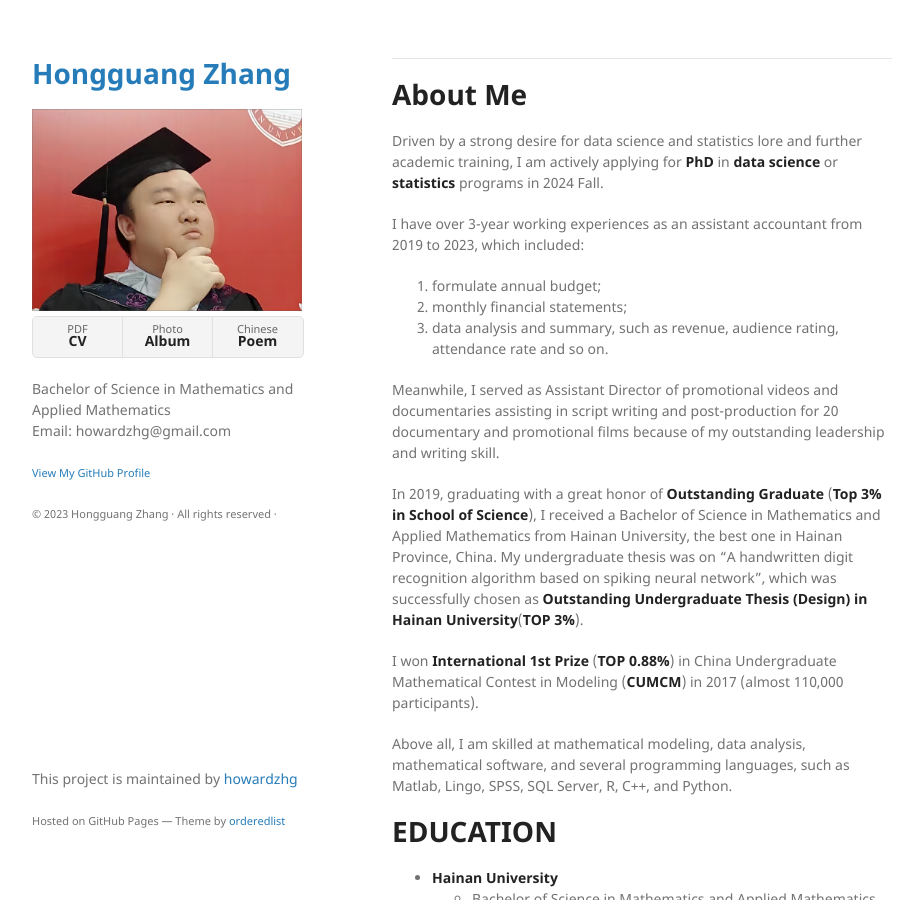
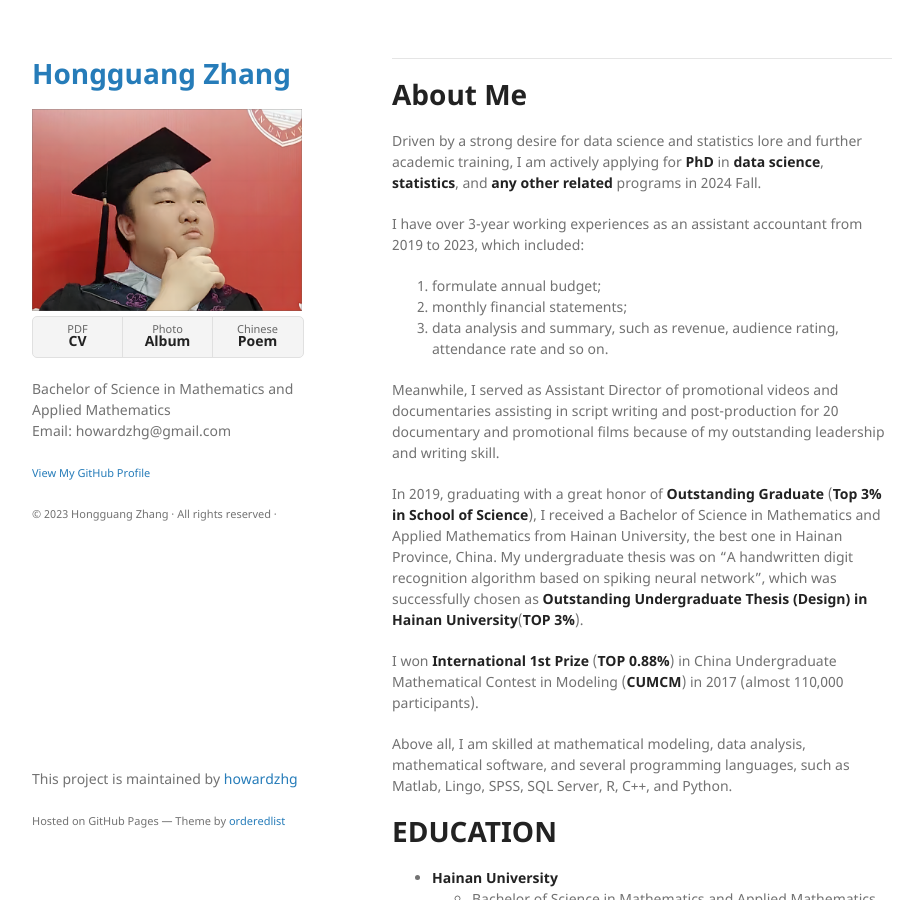
Before and after one commit to howardzhg/howardzhg, a Jekyll site: the page built from index.md, in a window 1280 px wide and 900 px high. Shown: the whole window, without its empty margins (178-1093 px from the left). Built offline with Jekyll 4.4.1, drawn with Linux system fonts in a browser that asks for light colours.

Commit message:
Ver2.9
About Me Updated

```diff
--- a/index.md
+++ b/index.md
@@ -6,7 +6,7 @@ layout: default
 
 # About Me
 
-Driven by a strong desire for data science and statistics lore and further academic training, I am actively applying for **PhD** in **data science** or **statistics** programs in 2024 Fall.
+Driven by a strong desire for data science and statistics lore and further academic training, I am actively applying for **PhD** in **data science**, **statistics**, and **any other related** programs in 2024 Fall.
 
 I have over 3-year working experiences as an assistant accountant from 2019 to 2023, which included:
 1. formulate annual budget;
```
